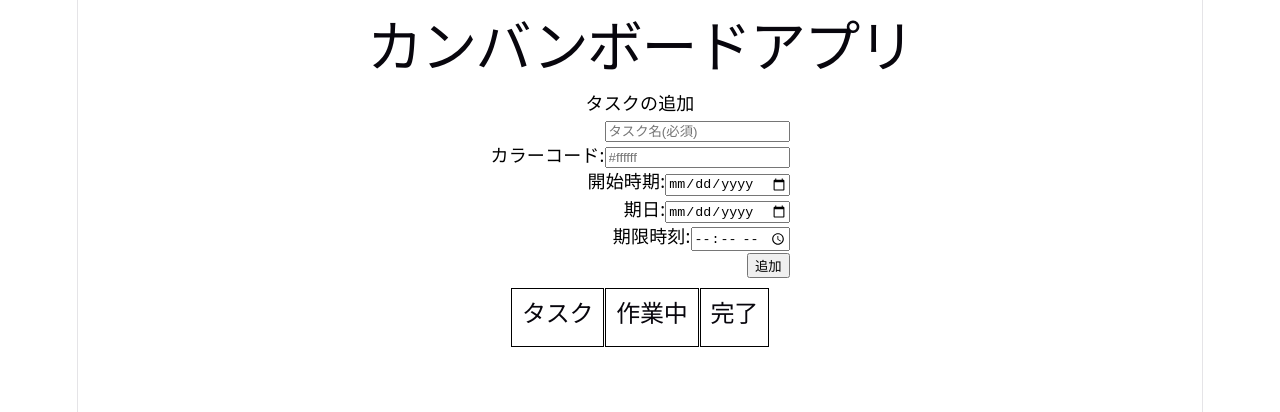
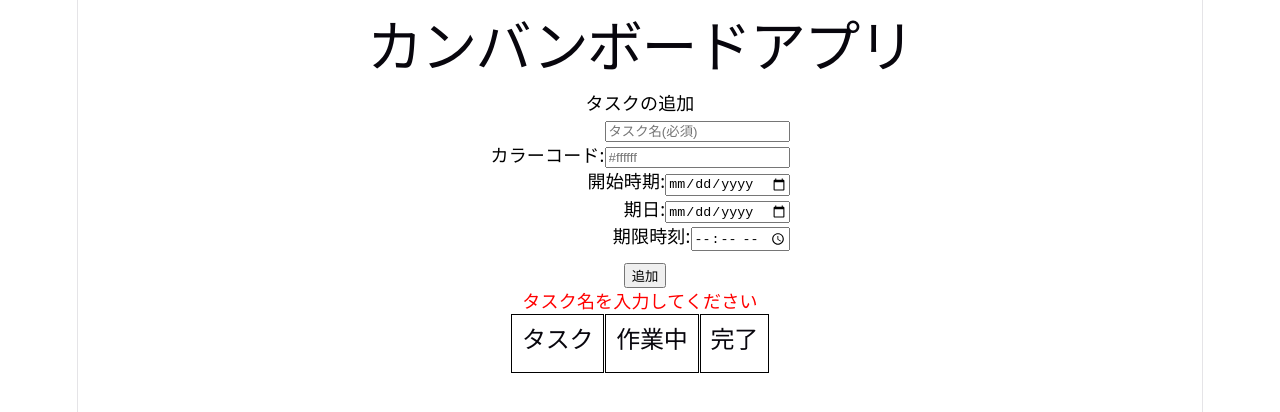
Before and after one commit to HW22A016/kanban-board, a React (Vite) app: page / in a window 1280 px wide. Both pictures are taken after a click on the button "追加". Shown: the top 412 px of the page. Built offline with nearby package versions, Linux system fonts and the light colour scheme.

Commit message:
エラーメッセージを追加

```diff
--- a/src/App.jsx
+++ b/src/App.jsx
@@ -14,6 +14,8 @@ function App() {
   const [newTaskDueTime, setNewTaskDueTime] = useState("");
   const [newTaskStartDate, setNewTaskStartDate] = useState("");
   const [newTaskColor, setNewTaskColor] = useState("");
+
+  const [taskError, setTaskError] = useState("");
 
   const STATUS = {
     TODO: "todo",
@@ -43,8 +45,17 @@ function App() {
     // newTaskの中身の文字の前後にある空白を取り除く
     if(newTask.trim() === "")
     {
+      setTaskError("タスク名を入力してください");
       return;
     }
+
+    if(!newTaskDueDate && newTaskDueTime)
+    {
+      setTaskError("期限時刻を設定する場合は、期日も入力してください");
+      return;
+    }
+
+    setTaskError("");
 
     const tasksLength = tasks.length;
 
@@ -156,6 +167,7 @@ function App() {
         <h1>カンバンボードアプリ</h1>
       </div>
 
+      <div>
         <p style={{color: "#000"}}>タスクの追加</p>
         <div　style={{color: "#000", display:"flex", justifyContent:"center"}}>
           <div style={{marginBottom: "10px", textAlign: "right"}}>
@@ -200,13 +212,19 @@ function App() {
                 value={newTaskDueTime}
                 onChange={(e) => setNewTaskDueTime(e.target.value)} />
             </div>
-
+          </div>
+        </div>
+        <div>
           <button
               style={{marginLeft: "10px"}}
               onClick={addTask}>追加
             </button>
         </div>
       </div>
+
+      {taskError && (
+        <p style={{ color: "red" }}>{taskError}</p>
+      )}
 
       <div style={{display: "flex", gap: "1px", justifyContent: "center"}}>
 
```
Lines whose indentation alone changed are shown as unchanged.
